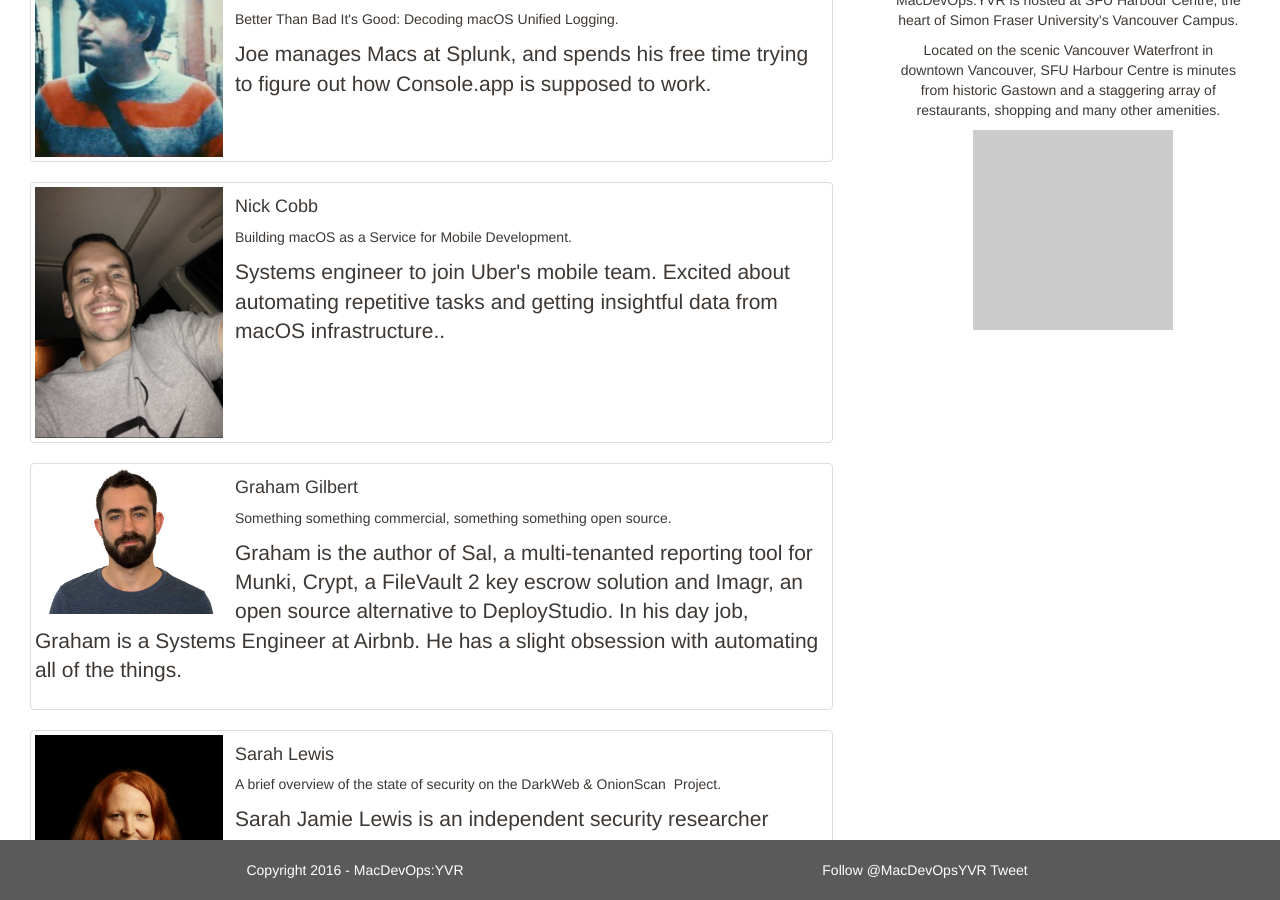
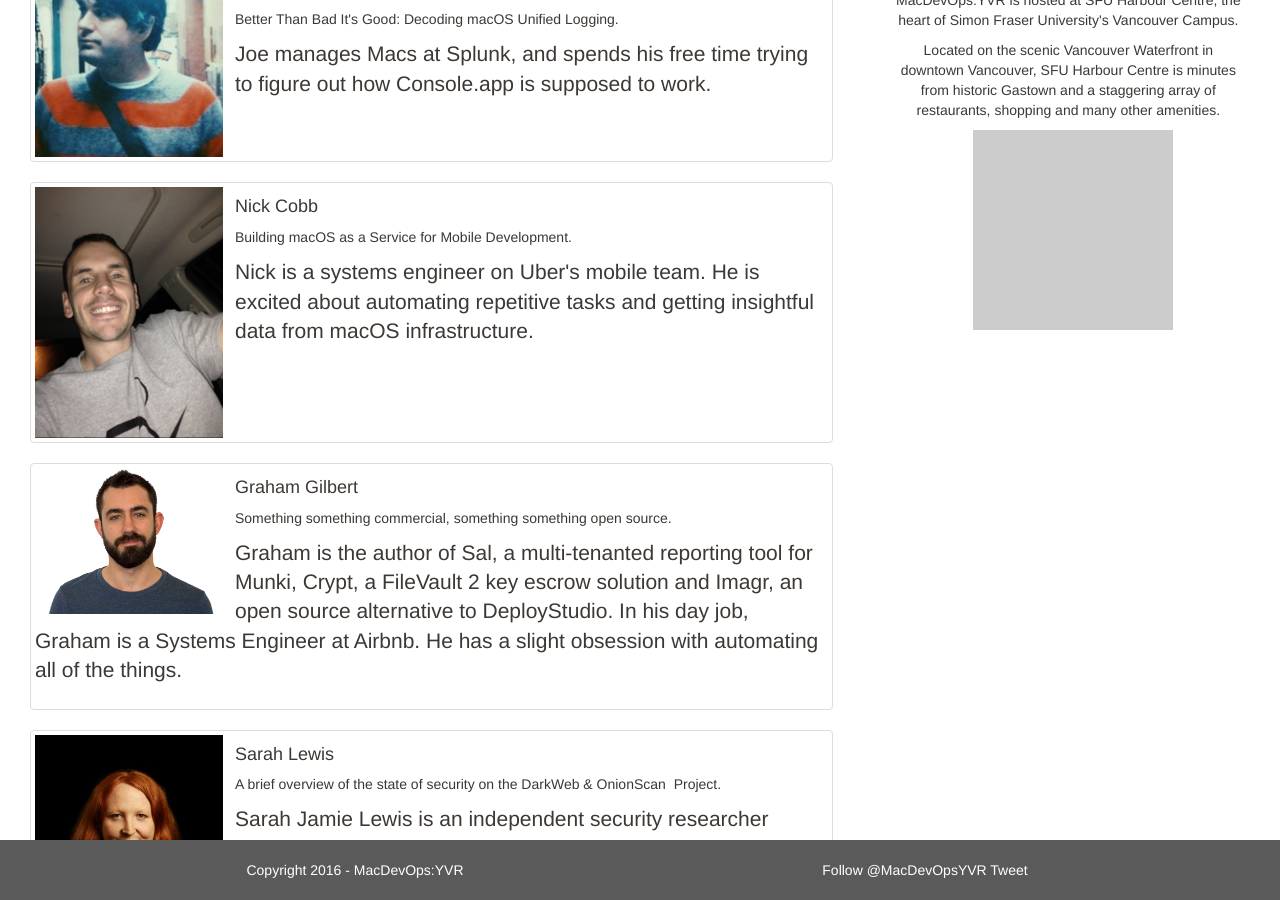
Before and after one commit to macdevopsyvr/macdevopsyvr.github.io, a Jekyll site: the page built from speakers/index.md, in a window 1280 px wide and 900 px high, scrolled down 791 px. Built offline with Jekyll 4.4.1, drawn with Linux system fonts in a browser that asks for light colours; comment, search, counter and statistics services are not loaded.

Commit message:
Nic fit
Nick fix

```diff
--- a/speakers/index.md
+++ b/speakers/index.md
@@ -40,7 +40,7 @@ body_id: speakers
       Building macOS as a Service for Mobile Development.
     </p>
     <p class="lead">
-      Systems engineer to join Uber's mobile team. Excited about automating repetitive tasks and getting insightful data from macOS infrastructure..
+      Nick is a systems engineer on Uber's mobile team. He is excited about automating repetitive tasks and getting insightful data from macOS infrastructure.
     </p>
   </div>
 </div>
```
